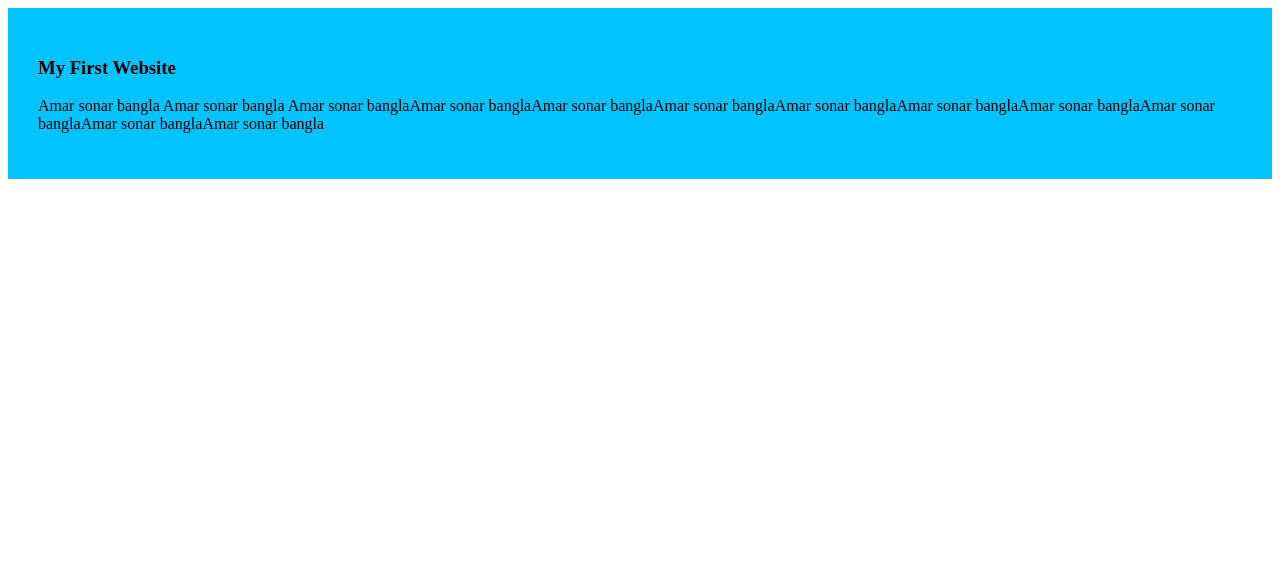
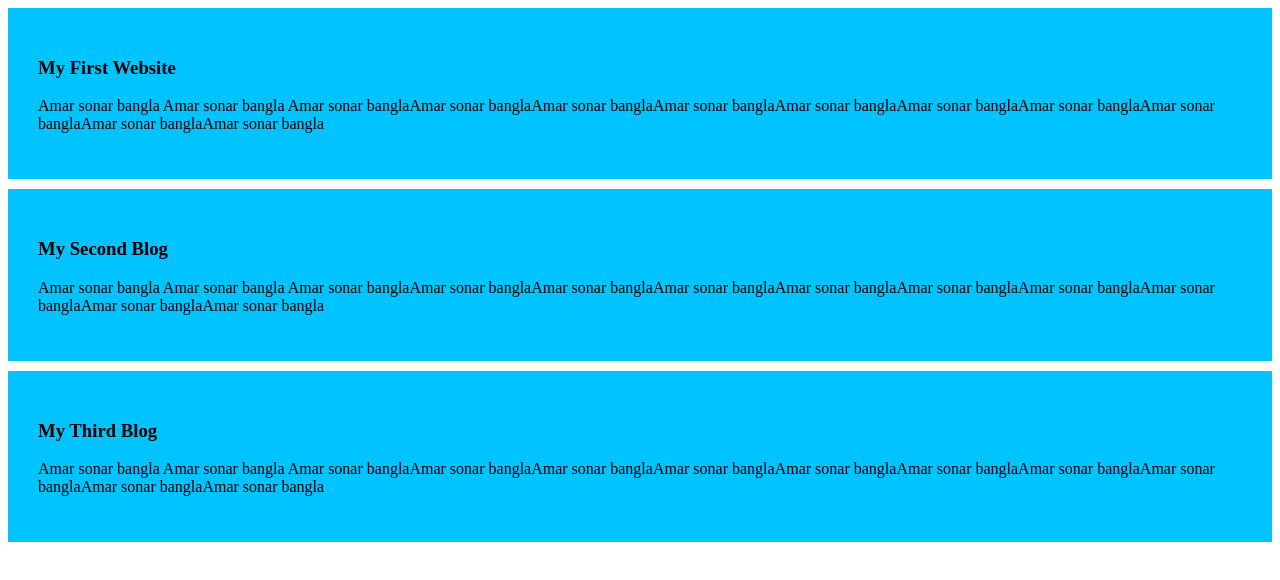
Before and after one commit to jaman376922/my-first-github-repo, a plain HTML site: page index.html in a window 1280 px wide. Drawn offline with Linux system fonts and the light colour scheme.

Commit message:
added the secon and the third blog

```diff
--- a/index.html
+++ b/index.html
@@ -12,5 +12,15 @@
         <p>Amar sonar bangla Amar sonar bangla Amar sonar banglaAmar sonar banglaAmar sonar banglaAmar sonar banglaAmar sonar banglaAmar sonar banglaAmar sonar banglaAmar sonar banglaAmar
         sonar banglaAmar sonar bangla</p>
     </div>
+    <div>
+        <h3>My Second Blog</h3>
+        <p>Amar sonar bangla Amar sonar bangla Amar sonar banglaAmar sonar banglaAmar sonar banglaAmar sonar banglaAmar sonar banglaAmar sonar banglaAmar sonar banglaAmar sonar banglaAmar
+        sonar banglaAmar sonar bangla</p>
+    </div>
+    <div>
+        <h3>My Third Blog</h3>
+        <p>Amar sonar bangla Amar sonar bangla Amar sonar banglaAmar sonar banglaAmar sonar banglaAmar sonar banglaAmar sonar banglaAmar sonar banglaAmar sonar banglaAmar sonar banglaAmar
+        sonar banglaAmar sonar bangla</p>
+    </div>
 </body>
 </html>
--- a/styles/blog.css
+++ b/styles/blog.css
@@ -1,4 +1,5 @@
 div{
     background-color: rgb(0, 195, 255);
     padding: 30px;
+    margin-bottom: 10px;
 }
```
